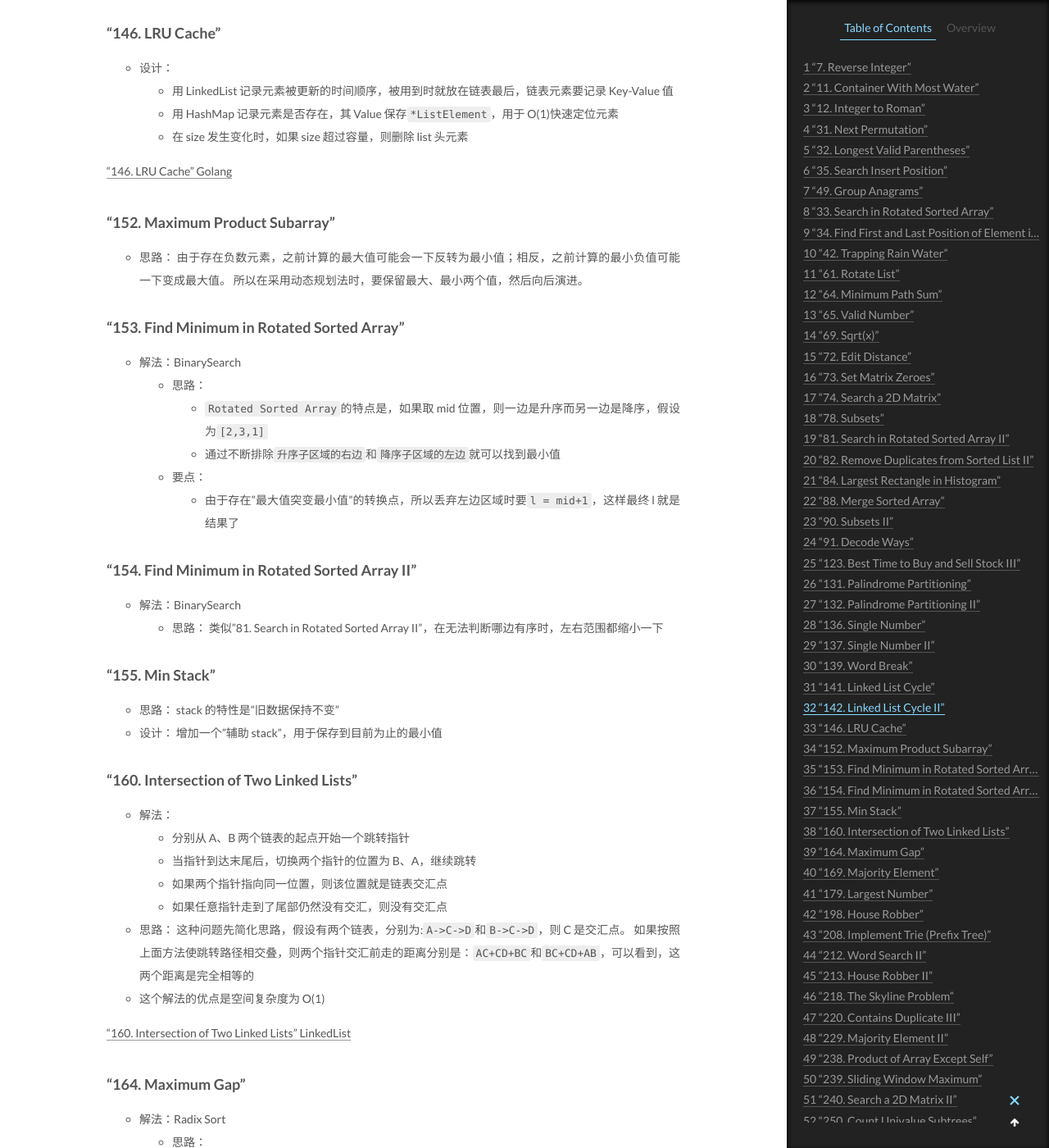
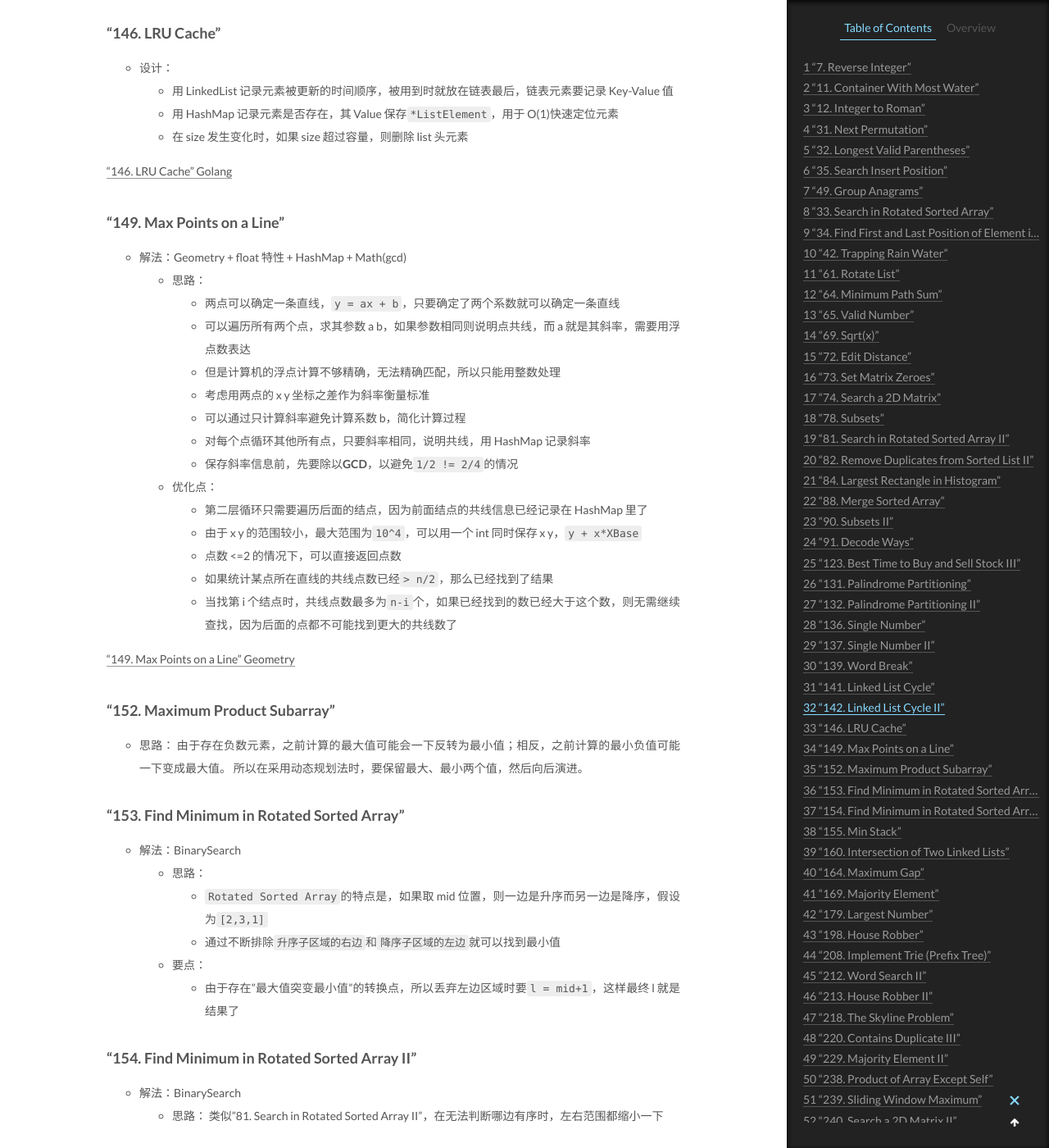
Before and after one commit to CodeHunter2006/CodeHunter2006.github.io, a Jekyll site: the page built from _posts/2020-12-27-LeetCode_Question_Category.md, in a window 1280 px wide and 1400 px high, scrolled down 10189 px. Shown: the whole window at 82% size. Built offline with Jekyll 4.4.1, drawn with Linux system fonts in a browser that asks for light colours; formulas are drawn with MathJax 3; some of the changed text lies outside the part shown.

Commit message:
[chore]: add contents.

```diff
--- a/_posts/2020-12-27-LeetCode_Question_Category.md
+++ b/_posts/2020-12-27-LeetCode_Question_Category.md
@@ -367,6 +367,26 @@
   - 在 size 发生变化时，如果 size 超过容量，则删除 list 头元素
 
 ["146. LRU Cache" Golang]()
+
+### "149. Max Points on a Line"
+
+- 解法：Geometry + float 特性 + HashMap + Math(gcd)
+  - 思路：
+    - 两点可以确定一条直线，`y = ax + b`，只要确定了两个系数就可以确定一条直线
+    - 可以遍历所有两个点，求其参数 a b，如果参数相同则说明点共线，而 a 就是其斜率，需要用浮点数表达
+    - 但是计算机的浮点计算不够精确，无法精确匹配，所以只能用整数处理
+    - 考虑用两点的 x y 坐标之差作为斜率衡量标准
+    - 可以通过只计算斜率避免计算系数 b，简化计算过程
+    - 对每个点循环其他所有点，只要斜率相同，说明共线，用 HashMap 记录斜率
+    - 保存斜率信息前，先要除以**GCD**，以避免`1/2 != 2/4`的情况
+  - 优化点：
+    - 第二层循环只需要遍历后面的结点，因为前面结点的共线信息已经记录在 HashMap 里了
+    - 由于 x y 的范围较小，最大范围为`10^4`，可以用一个 int 同时保存 x y，`y + x*XBase`
+    - 点数 <=2 的情况下，可以直接返回点数
+    - 如果统计某点所在直线的共线点数已经`> n/2`，那么已经找到了结果
+    - 当找第 i 个结点时，共线点数最多为`n-i`个，如果已经找到的数已经大于这个数，则无需继续查找，因为后面的点都不可能找到更大的共线数了
+
+["149. Max Points on a Line" Geometry]()
 
 ### "152. Maximum Product Subarray"
 
@@ -1442,6 +1462,19 @@
 
 ["986. Interval List Intersections" LineSweep Golang version2]()
 
+### "987. Vertical Order Traversal of a Binary Tree"
+
+- 解法：Tree + Sort
+  - 思路：
+    - 首先想到左右两边的列分别记录，单同一行、同一列可能有多个元素，所以需要三维数组比较麻烦
+    - 根据题目要求，二叉树的"前/中/后序"遍历都无法满足，所以必须考虑额外存储、排序
+    - 可以直接将所有元素的 row、col、val 保存在新数组中，然后按 col、row、val 排序
+    - 输出时相同 col 的合并输出
+  - 特点：
+    - 虽然时间复杂度稍微增高`O(n*系数)`->`O(n*logn)`，但逻辑复杂度大大降低
+
+["987. Vertical Order Traversal of a Binary Tree" Tree]()
+
 ### "993. Cousins in Binary Tree"
 
 - 解法：
```
Also changed, not shown: _posts/2021-01-02-Algorithm_Tree.md (+47 -0 lines), _posts/2021-04-10-Algorithm_Math.md (+23 -0 lines), _posts/2021-07-31-Algorithm_Geometry.md (added, +52 -0 lines).
